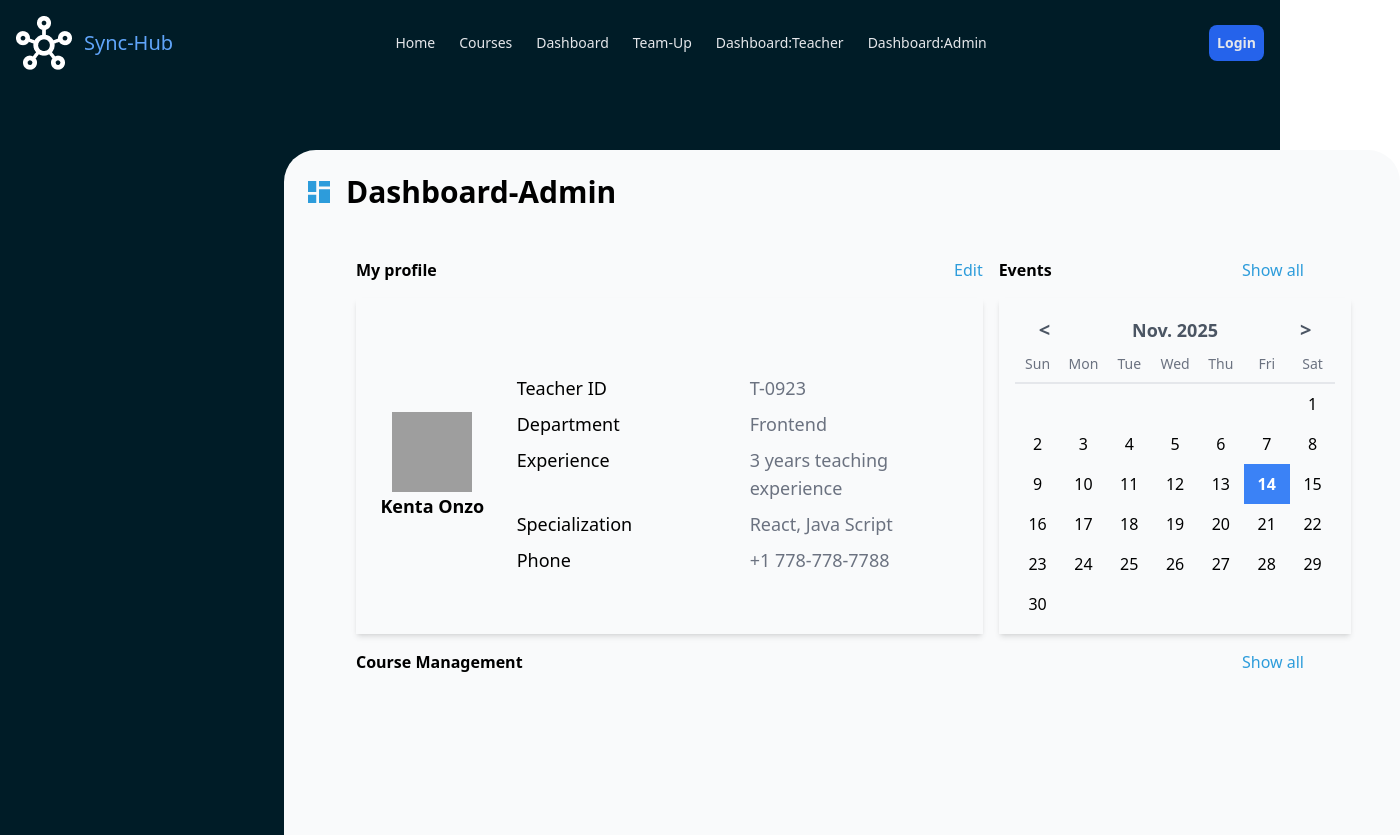
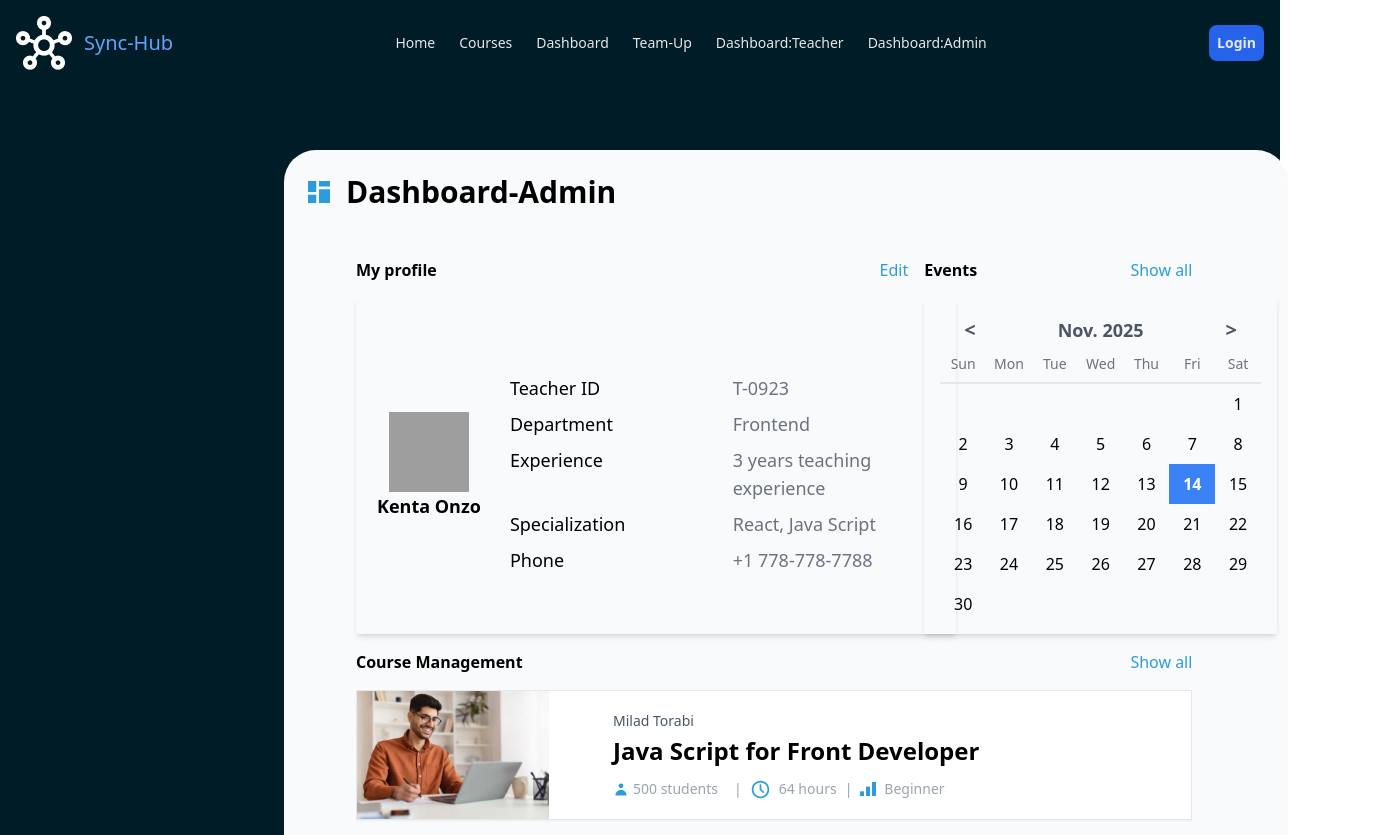
Before and after one commit to MatheusPaternez/course-hub-react-app, a React (Create React App) app: page /dashboard-admin in a window 1280 px wide. Shown: the top 835 px of the page, 1400 px wide, since content can reach past the window. Built offline with nearby package versions, Linux system fonts and the light colour scheme; grey boxes are pictures that could not be loaded.

Commit message:
add adminDashboard components

```diff
--- a/src/components/CourseListDetail.js
+++ b/src/components/CourseListDetail.js
@@ -1,14 +1,14 @@
 import React, { useState } from 'react';
 import UserIcon from "../assets/img/user-icon.png";
 export default
-function EditableGrade({ studentData ,onGradeUpdate}) {
+  function CourseListDetail({ courseData }) {
   // edit state
   const [isEditing, setIsEditing] = useState(false);
 
-  // grade state
-  const [grade, setGrade] = useState(studentData.grade);
   // status management state
-  const [status, setStatus] = useState(studentData.status);
+  const [status, setStatus] = useState(courseData.status);
+
+  console.log('items' + JSON.stringify(courseData));
 
   // button click handler
   const handleEditClick = () => {
@@ -16,55 +16,58 @@ function EditableGrade({ studentData ,onGradeUpdate}) {
     setIsEditing(true);
   };
 
-  // input handler
-  const handleGradeChange = (event) => {
-    setGrade(event.target.value);
-  };
 
   // save handler
   const handleSave = () => {
 
-    setIsEditing(false); // End editing mode
-    setStatus('Graded'); // Update status to Graded
-    onGradeUpdate(studentData.courseId, grade); // Notify parent of grade update
-  };
+
+  }
 
   return (
-<ul className="text-gray-800 flex flex-row flex-grow items-center justify-between p-4 px-12 hover:bg-gray-100 shadow-sm mb-2 bg-white">
-            <li className="flex flex-row items-center w-1/5"><img className="w-12 h-12 object-cover mr-8" alt="User icon" src={UserIcon}></img>{studentData.author}</li>
-            <li className="text-center items-center w-1/5"><div className="flex items-center justify-center bg-[#2D9CDB] h-8 text-white rounded-lg text-md">{studentData.category}</div></li>
-            <li className={`w-1/5 text-center ${status === "Graded" ? "graded" : "unGrade"} `}>{status}</li>
-      {isEditing ? (
-        // --- isEditing === true ---
-        <li className="flex w-2/5 items-center justify-center space-x-40">
-          <input
-            type="text"
-            value={grade}
-            onChange={handleGradeChange}
-            className="border border-gray-300 p-1 w-24 rounded focus:ring-blue-500 focus:border-blue-500"
+    <div className="border border-gray-200 shadow-sm bg-white mb-4 transition duration-300 ease-in-out hover:shadow-md hover:-translate-y-1 hover:scale-[1.01]">
+      <div className="flex flex-col md:flex-row items-start md:items-center space-y-4 md:space-y-0 md:space-x-6">
+
+        <div className="w-full h-32 md:w-48 flex-shrink-0">
+          <img
+            src={courseData.image}
+            alt="Milad Torabi"
+            className="w-full h-32 md:h-full object-cover"
           />
-          <button
-            onClick={handleSave}
-            className="bg-green-500 text-white px-3 py-1 text-sm rounded hover:bg-green-600"
-          >
-            Save
-          </button>
-        </li>
-      ) : (
-        // --- isEditing === false ---
-        <li className="flex w-2/5 items-center justify-center space-x-28">
-          {/* Currentry Grade */}
-          <span className="font-bold text-lg min-w-8 text-gray-800">{grade}</span>
+        </div>
 
-          {/* button */}
-          <button
-            onClick={handleEditClick}
-            className="text-blue-600 underline text-sm hover:text-blue-800 focus:outline-none"
-          >
-            Grade
-          </button>
-        </li>
-      )}
-    </ul>
+        <div className="flex-grow p-4">
+          <p className="text-sm text-gray-600 mb-1">{courseData.author}</p>
+
+          <h2 className="text-2xl font-bold mb-3">{courseData.title}</h2>
+
+          <div className="flex items-center text-sm font-medium text-gray-400 space-x-2">
+            <div className="flex items-center">
+              <svg className="w-4 h-4 mr-1" fill="currentColor" viewBox="0 0 20 20">
+                <path fill-rule="evenodd" d="M10 9a3 3 0 100-6 3 3 0 000 6zm-7 9a7 7 0 1114 0H3z" clip-rule="evenodd" fill='#2D9CDB' />
+              </svg>
+              <span>500 students</span>
+            </div>
+
+            <span className="text-gray-400">|</span> <div className="flex items-center gap-2">
+              <svg width="21" height="21" viewBox="0 0 21 21" fill="none" xmlns="http://www.w3.org/2000/svg">
+                <path d="M11.0188 20.3508L11.0092 20.3525L10.947 20.3831L10.9295 20.3866L10.9173 20.3831L10.8552 20.3525C10.8458 20.3496 10.8388 20.351 10.8342 20.3569L10.8307 20.3656L10.8158 20.7401L10.8202 20.7576L10.8289 20.769L10.9199 20.8338L10.933 20.8373L10.9435 20.8338L11.0345 20.769L11.045 20.755L11.0485 20.7401L11.0337 20.3665C11.0313 20.3572 11.0264 20.3519 11.0188 20.3508ZM11.2507 20.2519L11.2393 20.2536L11.0774 20.335L11.0687 20.3438L11.066 20.3534L11.0818 20.7296L11.0862 20.7401L11.0932 20.7463L11.269 20.8276C11.2801 20.8305 11.2886 20.8282 11.2944 20.8206L11.2979 20.8084L11.2682 20.2711C11.2652 20.2606 11.2594 20.2542 11.2507 20.2519ZM10.625 20.2536C10.6212 20.2513 10.6166 20.2505 10.6122 20.2515C10.6078 20.2525 10.6039 20.2551 10.6014 20.2589L10.5962 20.2711L10.5664 20.8084C10.567 20.8189 10.5719 20.8259 10.5813 20.8294L10.5944 20.8276L10.7703 20.7463L10.779 20.7393L10.7825 20.7296L10.7974 20.3534L10.7948 20.3429L10.786 20.3341L10.625 20.2536Z" fill="#2D9CDB" />
+                <path d="M10.5 1.75C15.3326 1.75 19.25 5.66738 19.25 10.5C19.25 15.3326 15.3326 19.25 10.5 19.25C5.66738 19.25 1.75 15.3326 1.75 10.5C1.75 5.66738 5.66738 1.75 10.5 1.75ZM10.5 3.5C8.64348 3.5 6.86301 4.2375 5.55025 5.55025C4.2375 6.86301 3.5 8.64348 3.5 10.5C3.5 12.3565 4.2375 14.137 5.55025 15.4497C6.86301 16.7625 8.64348 17.5 10.5 17.5C12.3565 17.5 14.137 16.7625 15.4497 15.4497C16.7625 14.137 17.5 12.3565 17.5 10.5C17.5 8.64348 16.7625 6.86301 15.4497 5.55025C14.137 4.2375 12.3565 3.5 10.5 3.5ZM10.5 5.25C10.7143 5.25003 10.9212 5.32871 11.0813 5.47113C11.2415 5.61354 11.3438 5.80978 11.3689 6.02262L11.375 6.125V10.1378L13.7436 12.5064C13.9006 12.6638 13.9917 12.8751 13.9984 13.0973C14.0052 13.3195 13.9272 13.536 13.7802 13.7027C13.6331 13.8695 13.4281 13.974 13.2068 13.9951C12.9855 14.0162 12.7645 13.9522 12.5886 13.8162L12.5064 13.7436L9.88138 11.1186C9.74538 10.9825 9.65804 10.8054 9.63287 10.6146L9.625 10.5V6.125C9.625 5.89294 9.71719 5.67038 9.88128 5.50628C10.0454 5.34219 10.2679 5.25 10.5 5.25Z" fill="#2D9CDB" />
+              </svg>
+              <span>{courseData.hours}</span>
+            </div>
+
+            <span className="text-gray-400">|</span> <div className="flex items-center gap-2">
+              <svg width="16" height="14" viewBox="0 0 16 14" fill="none" xmlns="http://www.w3.org/2000/svg">
+                <rect y="9.33337" width="4" height="4.66667" fill="#2D9CDB" />
+                <rect x="6" y="4.66663" width="4" height="9.33333" fill="#2D9CDB" />
+                <rect x="12" width="4" height="14" fill="#2D9CDB" />
+              </svg>
+              <span>{courseData.level}</span>
+            </div>
+
+          </div>
+        </div>
+      </div>
+    </div>
   );
 }
--- a/src/components/CourseListSearch.js
+++ b/src/components/CourseListSearch.js
@@ -5,7 +5,7 @@ export default function CourseListSearch({ items }) {
     const navigate = useNavigate();
 
     const handleCardClick = (target) => {
-        // 2. navigate 関数を呼び出し、URLパスと同時に state オブジェクトを渡す
+        // use navigate to pass the parameter
         navigate(`/courses/${target.category}/${target.id}`, {
             state: {
                ...target
--- a/src/pages/DashboardAdmin.js
+++ b/src/pages/DashboardAdmin.js
@@ -51,29 +51,40 @@ function renderCalendar(year, month) {
 export default function DashboardAdmin() {
     //load assignment data from local storage or fetch
     const savedCourseData = localStorage.getItem('courses');
-    const courses = !savedCourseData  ? savedCourseData :[{ courseId: '1', CourseTitle: 'Java Script for Front-End Developer', imgPath: '../assets/img/Course1.png', review: 4.5, teacher: 'Milad torabi', estimatedTime: 64, difficulty: 'Beginer' }, { courseId: '2', CourseTitle: 'Java Script for Front-End Developer', imgPath: '../assets/img/Course2.png', review: 4.6, teacher: 'Milad torabi', estimatedTime: 64, difficulty: 'Beginer' },{courseId:'3', CourseTitle:'Java Script for Front-End Developer', imgPath:'../assets/img/Course3.png', review:4.2, teacher:'Milad torabi', estimatedTime:64, difficulty:'Beginer'},{courseId:'4', CourseTitle:'Java Script for Front-End Developer', imgPath:'../assets/img/Course4.png', review:4.5, teacher:'Milad torabi', estimatedTime:64, difficulty:'Beginer'},{ courseId: '5', CourseTitle: 'Java Script for Front-End Developer', imgPath: '../assets/img/Course5.png', review: 4.5, teacher: 'Milad torabi', estimatedTime: 64, difficulty: 'Intermediate' }, { courseId: '6', CourseTitle: 'Java Script for Front-End Developer', imgPath: '../assets/img/Course6.png', review: 4.7, teacher: 'Milad torabi', estimatedTime: 64, difficulty: 'Expart' }];
+    const initialData = savedCourseData ? JSON.parse(savedCourseData) : null;
+    const [courses, setCourses] = useState(initialData);
+    //for overflow
+    const [isExpanded, setIsExpanded] = useState(false);
 
+    const toggleExpand = () => {
 
-    // useEffect(() => {
-    //     if (savedCourseData) {
-    //         localStorage.setItem('courses', JSON.stringify(courses));
+        setIsExpanded(!isExpanded);
+    };
 
-    //     }
-    // }, [work, assignments]);
+    const containerClasses = `h-90 min-w-full w-max flex-shrink-0 overflow-x-hidden col-span-3
+    ${
+      isExpanded
+        ? 'h-auto overflow-y-visible' //delete over-flow
+        : 'h-90 overflow-y-scroll'    //normal display
+    }
+  `;
 
-    // if (loading || loadingCourse) return <p className="max-w-10xl mx-auto px-6 center-text text-gray-400 text-xl"> Loading ... </p>;
-    // if (error || errorCourse) return <p>Error: {error.message}</p>;
-    //update grade for save to local storage
-    // const handleGradeUpdate = (targetId, newGrade) => {
-    //     const updatedAssignments = assignments.map(assignment => {
-    //         if (assignment.courseId === targetId) {
-    //             return { ...assignment, grade: newGrade, status: 'Graded' };
-    //         }
-    //         return assignment;
-    //     });
-    //     setAssignments(updatedAssignments);
-    //     localStorage.setItem('assignments', JSON.stringify(updatedAssignments));
-    // };
+    const fetchUrl = courses === null ? '/api/courses' : null;
+
+    //fetch assignment data
+    const { data: work, loading, error } = UseFetch(fetchUrl);
+
+    useEffect(() => {
+        if (work && initialData == null) {
+            setCourses(work);
+            localStorage.setItem('courses', JSON.stringify(work));
+
+        }
+    }, [work, courses]);
+
+    if (loading) return <p className="max-w-10xl mx-auto px-6 center-text text-gray-400 text-xl"> Loading ... </p>;
+    if (error) return <p>Error: {error.message}</p>;
+
 
     //for render calendar
     const today = new Date();
@@ -83,7 +94,7 @@ export default function DashboardAdmin() {
         <main>
             <div className="w-full h-auto pl-16 pt-4 bg-[#001c27] grid grid-cols-[100px_1fr]">
                 <Subvar />
-                <div className="mt-12 ml-30 w-full pr-12 bg-gray-50 p-6 rounded-4xl col-start-2">
+                <div className="mt-12 ml-30 w-9/10 pr-12 bg-gray-50 p-6 rounded-4xl col-start-2">
                     <div className="w-full items-center flex flex-row relative">
                         <svg width="22" height="22" viewBox="0 0 22 22" fill="none" xmlns="http://www.w3.org/2000/svg" className="mr-4 left-0">
                             <path d="M11 22V8.25H22V22M0 22V13.75H8.25V22M11 5.5V0H22V5.5M0 11V0H8.25V11" fill="#2D9CDB" />
@@ -139,9 +150,19 @@ export default function DashboardAdmin() {
                                 </div>
                             </div>
                         </div>
-                        <div className="flex flex-row justify-between col-start-1 col-span-3"><p className="font-bold">Course Management</p> <a href="#" className="text-[#2D9CDB]">Show all</a></div>
-                        <div className="h-auto min-w-full w-max flex-shrink-0 overflow-hidden shadow-md col-span-3">
+                        <div className="flex flex-row justify-between col-start-1 col-span-3"><p className="font-bold">Course Management</p> <div onClick={toggleExpand} className="text-[#2D9CDB] cursor-pointer hover:underline hover:text-blue-800 transition duration-150">Show all</div></div>
+                        <div className={containerClasses}>
                             {/* <CourseListSearch items={filteredAssignments} /> */}
+                            {courses && courses.map((item, index) => (<CourseListDetail key={index} courseData={item} />))}
+
+                        </div>
+                        <div className="flex flex-row items-center col-start-2 justify-center">
+                            <div className="flex flex-row w-full text-[#2D9CDB] text-2xl items-center cursor-pointer space-x-2 hover:underline hover:text-blue-800 transition duration-150">
+                                <svg width="20" height="20" viewBox="0 0 20 20" fill="none" xmlns="http://www.w3.org/2000/svg">
+                                    <path d="M9.99984 1.66663C5.39734 1.66663 1.6665 5.39746 1.6665 9.99996C1.6665 14.6025 5.39734 18.3333 9.99984 18.3333C14.6023 18.3333 18.3332 14.6025 18.3332 9.99996C18.3332 5.39746 14.6023 1.66663 9.99984 1.66663ZM14.1665 10.8333H10.8332V14.1666H9.1665V10.8333H5.83317V9.16663H9.1665V5.83329H10.8332V9.16663H14.1665V10.8333Z" fill="#2D9CDB" />
+                                </svg>
+                                <p>Add Course</p>
+                            </div>
                         </div>
                     </div>
                 </div>
```
